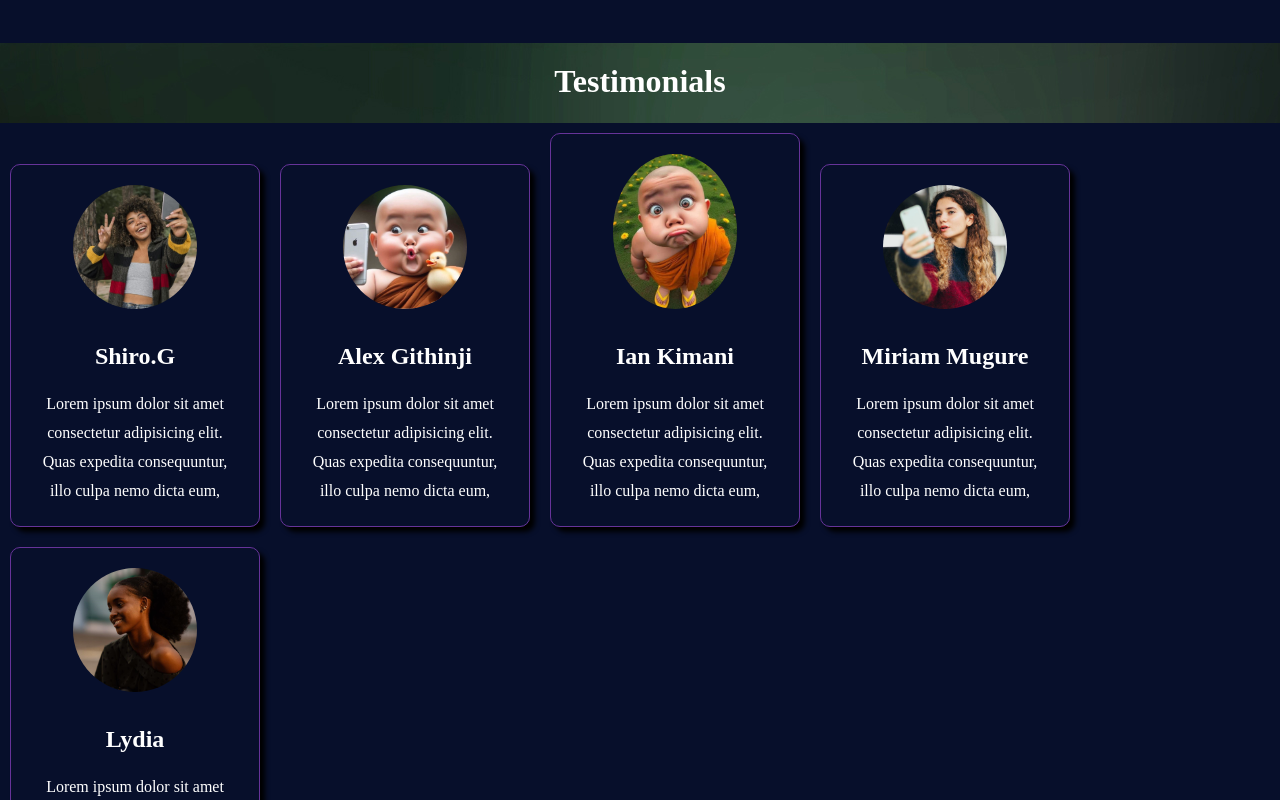
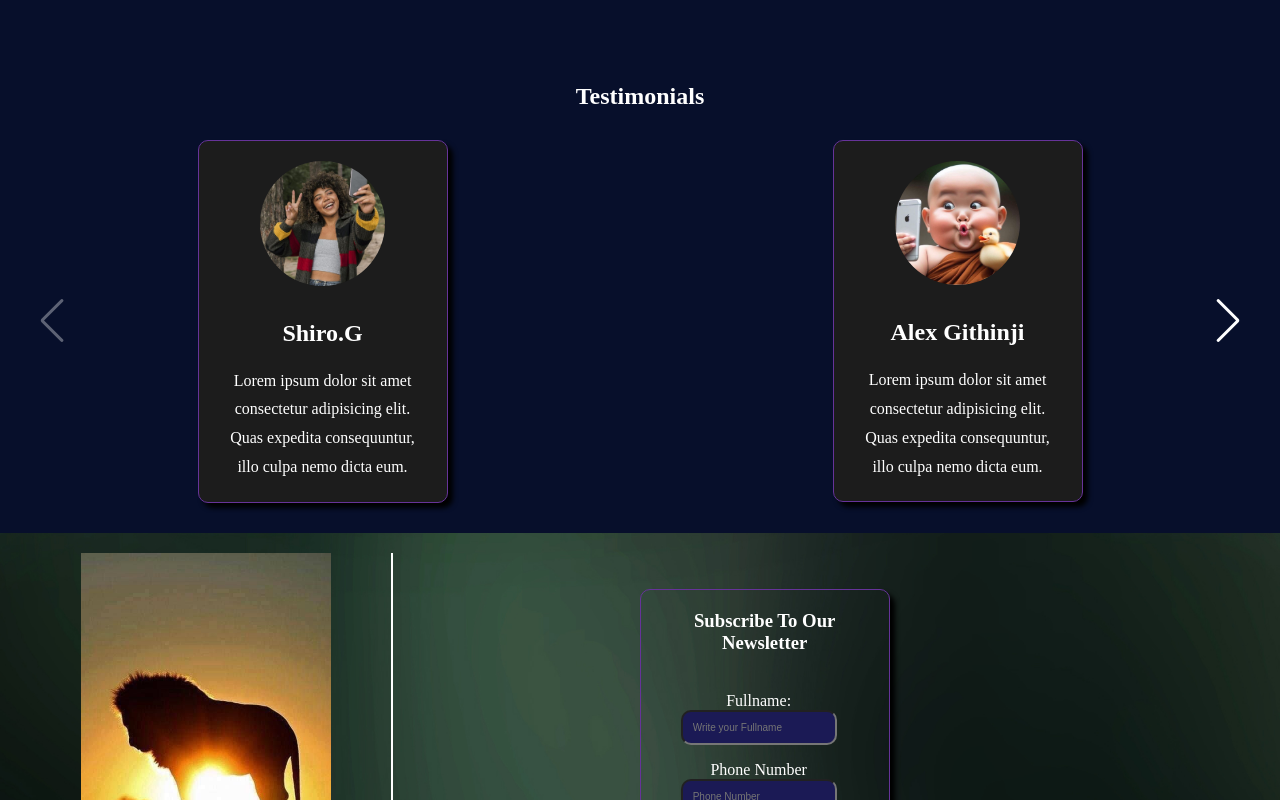
Before and after one commit to VicGriffin/ZAPH-TOURS, a React (Vite) app: page / in a window 1280 px wide. Shown: the part 2940-3740 px from the top of the page. Built offline with nearby package versions, Linux system fonts and the light colour scheme.

Commit message:
create testimonials

```diff
--- a/package.json
+++ b/package.json
@@ -12,7 +12,8 @@
   "dependencies": {
     "react": "^18.2.0",
     "react-dom": "^18.2.0",
-    "react-router-dom": "^6.23.1"
+    "react-router-dom": "^6.23.1",
+    "swiper": "^11.1.4"
   },
   "devDependencies": {
     "@types/react": "^18.2.66",
--- a/src/components/Testimonials/Testimonials.css
+++ b/src/components/Testimonials/Testimonials.css
@@ -1,8 +1,15 @@
-.testimonials{
+.testimonials {
     background-color: #070F2B;
+    padding: 20px;
+    text-align: center;
 }
 
-.testimonial-cards{
+.testimonials h1 {
+    color: white;
+    padding: 20px;
+}
+
+.testimonial-card {
     border: 1px solid rebeccapurple;
     border-radius: 10px;
     box-shadow: 5px 5px 5px black;
@@ -11,26 +18,26 @@
     text-align: center;
     max-width: 250px;
     display: inline-block;
+    background-color: #1c1c1c;
 }
-.testimonial-cards .card-img{
+
+.testimonial-card .card-img {
     max-width: 60%;
     height: auto;
     border-radius: 50%;
     margin-bottom: 10px;
 }
-.testimonials h1:nth-child(1){
-    background: url(../../images/heroj.jpg);
-    height: 10vh;
-    text-align: center;
-    font-size: 2rem;
-    text-transform: capitalize;
-    color: white;
-}
-.testimonials h1{
-    color: white;
-    padding: 20px;
-}
-.testimonials p{
+
+.testimonials p {
     color: white;
     line-height: 1.8;
 }
+
+.swiper-button-next,
+.swiper-button-prev {
+    color: white;
+    width: 44px;
+    height: 44px;
+    margin-top: -22px;
+    z-index: 10;
+}
--- a/src/components/Testimonials/Testimonials.jsx
+++ b/src/components/Testimonials/Testimonials.jsx
@@ -1,50 +1,67 @@
-import React from 'react'
-import "./Testimonials.css"
-import shiro_img from "../../images/shiro.jpeg"
-import alex_img from "../../images/alex.jpeg"
-import ian_img from "../../images/ian.jpeg"
-import miriam_img from "../../images/miriam.jpeg"
-import lydia_img from "../../images/lydia.jpeg"
+import React from 'react';
+import { Swiper, SwiperSlide } from 'swiper/react';
+import { Navigation } from 'swiper/modules';
+import 'swiper/css';
+import 'swiper/css/navigation';
+import './Testimonials.css';
+import shiro_img from '../../images/shiro.jpeg';
+import alex_img from '../../images/alex.jpeg';
+import ian_img from '../../images/ian.jpeg';
+import miriam_img from '../../images/miriam.jpeg';
+import lydia_img from '../../images/lydia.jpeg';
 
 function Testimonials() {
   return (
-    <>
     <section className="testimonials">
       <h1>Testimonials</h1>
-    <div className="testimonial-cards">
-            <div>
-                <img src={shiro_img} alt="" className='card-img' />
+      <Swiper
+        spaceBetween={30}
+        slidesPerView={2}
+        pagination={{ clickable: true }}
+        navigation={{ nextEl: '.swiper-button-next', prevEl: '.swiper-button-prev' }}
+        modules={[Navigation]}
+      >
+        <SwiperSlide>
+          <div className="testimonial-card">
+            <img src={shiro_img} alt="Shiro" className="card-img" />
             <h1>Shiro.G</h1>
-                <p>Lorem ipsum dolor sit amet consectetur adipisicing elit. Quas expedita consequuntur, illo culpa nemo dicta eum, </p>
+            <p>Lorem ipsum dolor sit amet consectetur adipisicing elit. Quas expedita consequuntur, illo culpa nemo dicta eum.</p>
           </div>
-        </div><div className="testimonial-cards">
-            <div>
-                <img src={alex_img} alt="" className='card-img' />
+        </SwiperSlide>
+        <SwiperSlide>
+          <div className="testimonial-card">
+            <img src={alex_img} alt="Alex" className="card-img" />
             <h1>Alex Githinji</h1>
-                <p>Lorem ipsum dolor sit amet consectetur adipisicing elit. Quas expedita consequuntur, illo culpa nemo dicta eum, </p>
+            <p>Lorem ipsum dolor sit amet consectetur adipisicing elit. Quas expedita consequuntur, illo culpa nemo dicta eum.</p>
           </div>
-        </div><div className="testimonial-cards">
-            <div>
-                <img src={ian_img} alt="" className='card-img' />
+        </SwiperSlide>
+        <SwiperSlide>
+          <div className="testimonial-card">
+            <img src={ian_img} alt="Ian" className="card-img" />
             <h1>Ian Kimani</h1>
-                <p>Lorem ipsum dolor sit amet consectetur adipisicing elit. Quas expedita consequuntur, illo culpa nemo dicta eum, </p>
+            <p>Lorem ipsum dolor sit amet consectetur adipisicing elit. Quas expedita consequuntur, illo culpa nemo dicta eum.</p>
           </div>
-        </div><div className="testimonial-cards">
-            <div>
-                <img src={miriam_img} alt="" className='card-img' />
+        </SwiperSlide>
+        <SwiperSlide>
+          <div className="testimonial-card">
+            <img src={miriam_img} alt="Miriam" className="card-img" />
             <h1>Miriam Mugure</h1>
-                <p>Lorem ipsum dolor sit amet consectetur adipisicing elit. Quas expedita consequuntur, illo culpa nemo dicta eum, </p>
+            <p>Lorem ipsum dolor sit amet consectetur adipisicing elit. Quas expedita consequuntur, illo culpa nemo dicta eum.</p>
           </div>
-        </div><div className="testimonial-cards">
-            <div>
-                <img src={lydia_img} alt="" className='card-img' />
+        </SwiperSlide>
+        <SwiperSlide>
+          <div className="testimonial-card">
+            <img src={lydia_img} alt="Lydia" className="card-img" />
             <h1>Lydia</h1>
-                <p>Lorem ipsum dolor sit amet consectetur adipisicing elit. Quas expedita consequuntur, illo culpa nemo dicta eum, </p>
+            <p>Lorem ipsum dolor sit amet consectetur adipisicing elit. Quas expedita consequuntur, illo culpa nemo dicta eum.</p>
           </div>
-        </div>
+        </SwiperSlide>
+
+        <div className="swiper-button-next"></div>
+        <div className="swiper-button-prev"></div>
+      </Swiper>
     </section>
-    </>
-  )
+  );
 }
 
-export default Testimonials
+export default Testimonials;
```
Also changed, not shown: src/images/ian.jpeg, 1 other file (tests, documents, lock files or other folders). Lines whose indentation alone changed are shown as unchanged.
